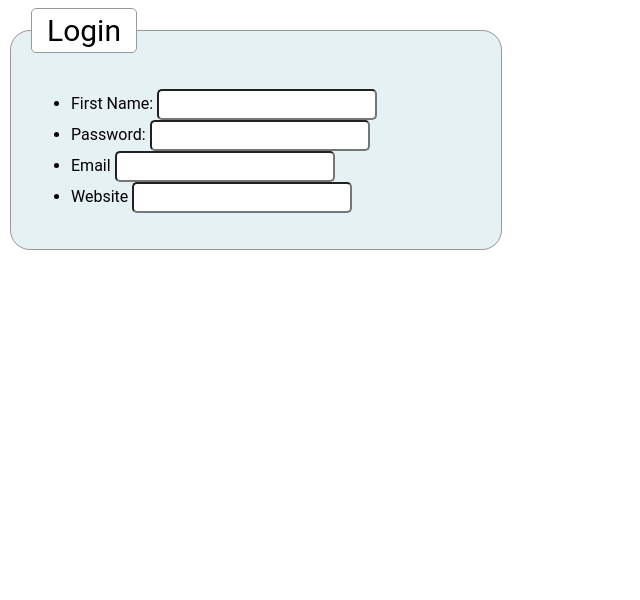
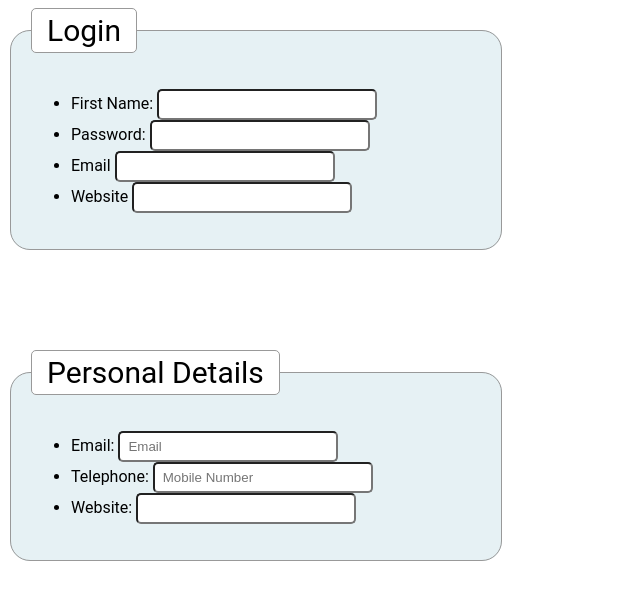
Before and after one commit to GrahamFox/form-challenges, a plain HTML site: page index.html in a window 1280 px wide. Shown: the whole page, without its empty margins (0-640 px from the left). Drawn offline with Linux system fonts and the light colour scheme.

Commit message:
Personal Details Form added

```diff
--- a/index.html
+++ b/index.html
@@ -62,6 +62,8 @@
 </head>
 <body>
 
+<!--Form1-->
+
    <fieldset>
       <legend> Login </legend>
       <form id="userform" action="" method="post">
@@ -86,5 +88,28 @@
          </ul>
       </form>
 	</fieldset>
+
+<!--Form2-->
+
+   <fieldset>
+      <Legend> Personal Details </Legend>
+         <form id="userform2" action="" method="post">
+
+            <ul>
+               <li>
+                  <label for="Email"> Email:</label>
+                  <input id="email" name="email" type="email" placeholder="Email"/>
+               </li>
+               <li>
+                  <label for="Telephone"> Telephone:</label>
+                  <input id="telephone" name="telephone" type="text" placeholder="Mobile Number"/>
+               </li>
+               <li>
+                  <label for="Website"> Website:</label>
+                  <input name="website" type="url"/>
+               </li>
+            </ul>
+   </fieldset>
+
 </body>
 </html>
```
